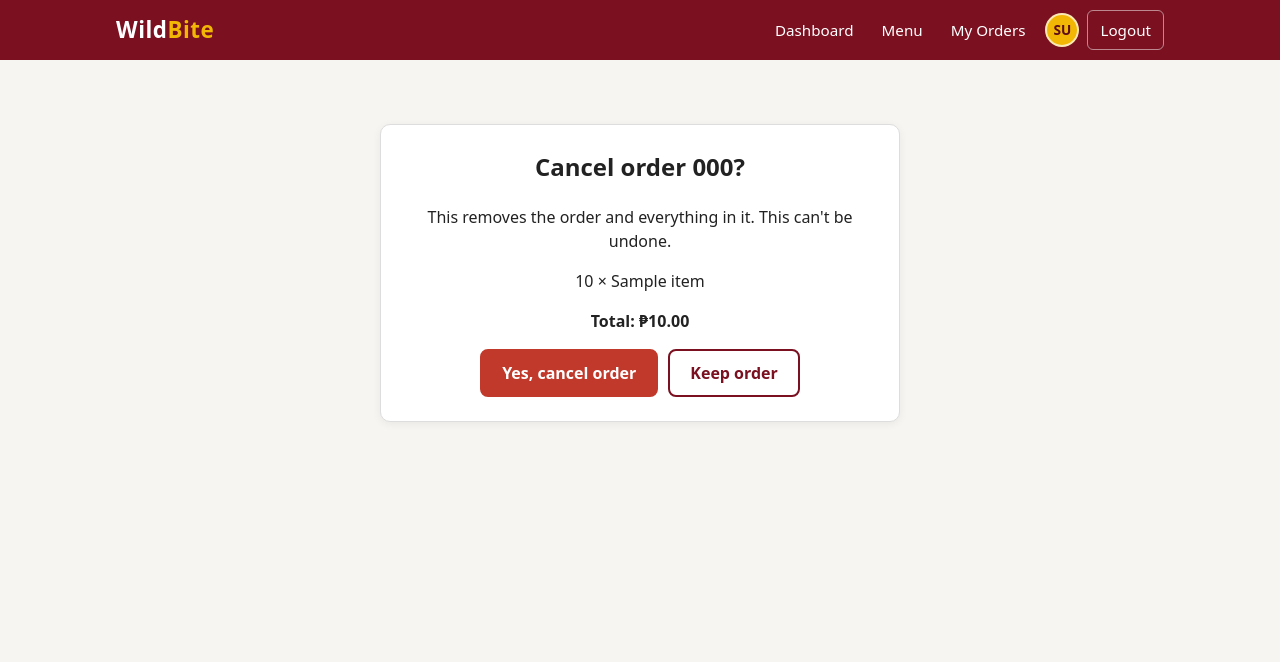
After one commit to sgarss/WildBite-PangueJr-Garry-G01, a Django app: page /orders/1/cancel/ in a window 1280 px wide. The commit adds this page. Shown: the top 662 px of the page. Run offline with Django 5.2, Linux system fonts and the light colour scheme; the visitor is signed in with stand-in values (Sample User, id 1); tables that the repository leaves empty hold one stand-in row (values such as "Sample post"); parts of the project's set-up code (start-up, migrations or seed data) failed here and were passed over.

Commit message:
Add order cancel confirmation page

```diff
--- a/orders/views.py
+++ b/orders/views.py
@@ -104,10 +104,19 @@ def edit_order(request, pk):
     })
 
 
+# GET asks for confirmation, POST cancels
 @student_only
-@require_POST
 def cancel_order(request, pk):
     order = get_object_or_404(Order, pk=pk, user=request.user)
+    if request.method != "POST":
+        if not order.is_pending:
+            messages.error(request, "Only pending orders can be cancelled.")
+            return redirect("orders:detail", pk=order.pk)
+        return render(request, "orders/confirm_cancel.html", {
+            "order": order,
+            "items": order.items.select_related("menu_item"),
+        })
+
     try:
         services.cancel_order(order)
     except ValidationError as error:
--- a/static/css/style.css
+++ b/static/css/style.css
@@ -427,6 +427,7 @@ a { color: var(--maroon); }
 .table tfoot th { color: var(--text); font-size: 1rem; border-bottom: 0; }
 
 .timeline { list-style: none; margin: 0; padding: 0; }
+.confirm-list { list-style: none; margin: 0 0 8px; padding: 0; }
 .timeline li { padding: 6px 0 6px 14px; border-left: 3px solid var(--maroon); margin-bottom: 4px; }
 .timeline li span { display: block; font-size: 0.85rem; }
 
--- /dev/null
+++ b/templates/orders/confirm_cancel.html
@@ -0,0 +1,23 @@
+{% extends 'base.html' %}
+
+{% block title %}Cancel order {{ order.order_number }}{% endblock %}
+
+{% block content %}
+<section class="card card-center">
+  <h1>Cancel order {{ order.order_number }}?</h1>
+  <p>This removes the order and everything in it. This can't be undone.</p>
+
+  <ul class="confirm-list">
+    {% for line in items %}
+      <li>{{ line.quantity }} &times; {{ line.menu_item.name }}</li>
+    {% endfor %}
+  </ul>
+  <p><strong>Total: &#8369;{{ order.total_amount|floatformat:"2g" }}</strong></p>
+
+  <form method="post" class="form-actions form-actions-center" data-submit-once>
+    {% csrf_token %}
+    <button type="submit" class="btn btn-danger">Yes, cancel order</button>
+    <a class="btn btn-outline" href="{% url 'orders:detail' order.pk %}">Keep order</a>
+  </form>
+</section>
+{% endblock %}
--- a/templates/orders/order_detail.html
+++ b/templates/orders/order_detail.html
@@ -90,11 +90,7 @@
         <p class="muted">You can edit or cancel until the canteen starts preparing it.</p>
         <div class="form-actions">
           <a class="btn btn-outline" href="{% url 'orders:edit' order.pk %}">Edit order</a>
-          <form method="post" action="{% url 'orders:cancel' order.pk %}"
-                onsubmit="return confirm('Cancel order {{ order.order_number }}? This can\'t be undone.');">
-            {% csrf_token %}
-            <button type="submit" class="btn btn-danger">Cancel order</button>
-          </form>
+          <a class="btn btn-danger" href="{% url 'orders:cancel' order.pk %}">Cancel order</a>
         </div>
       </section>
     {% endif %}
```
Also changed, not shown: orders/tests.py (+16 -2 lines).
